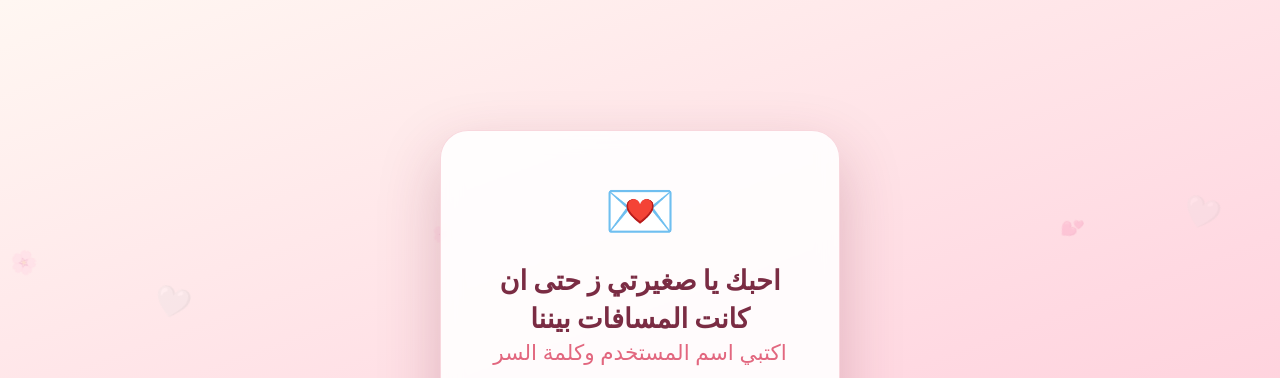
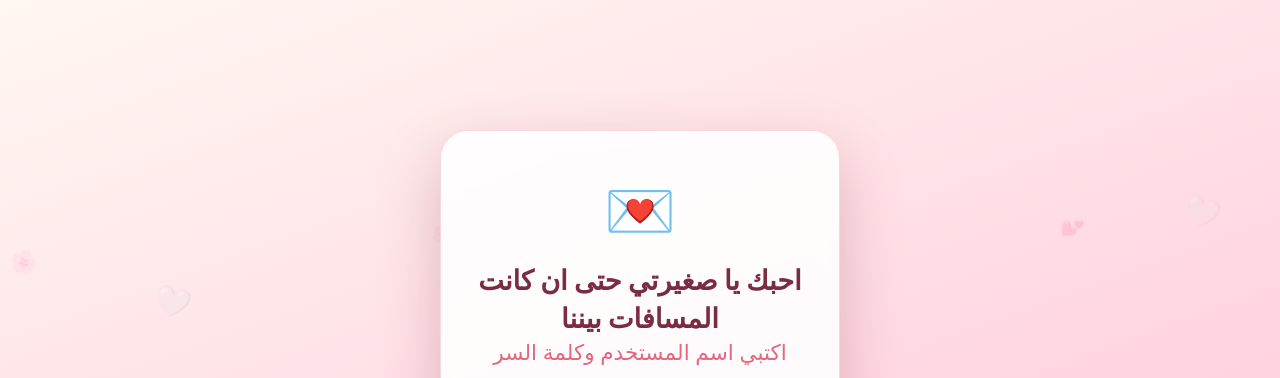
Before and after one commit to war4lord20-coder/Us, a plain HTML site: page US website/index.html in a window 1280 px wide. Shown: the top 378 px of the page. Drawn offline with nearby package versions, Linux system fonts and the light colour scheme.

Commit message:
Update index.html

```diff
--- a/US website/index.html
+++ b/US website/index.html
@@ -298,7 +298,7 @@ html.authed #login{display:none}
   <div class="lhearts" id="lhearts"></div>
   <form id="login-box" dir="rtl" autocomplete="off">
     <span class="seal">💌</span>
-    <h1>احبك يا صغيرتي ز حتى ان كانت المسافات بيننا</h1>
+    <h1>احبك يا صغيرتي  حتى ان كانت المسافات بيننا</h1>
     <p class="lsub">اكتبي اسم المستخدم وكلمة السر</p>
 
     <div class="lfield"><input id="l-user" type="text" placeholder="اسم المستخدم" autocomplete="off" autocapitalize="none" required></div>
```
